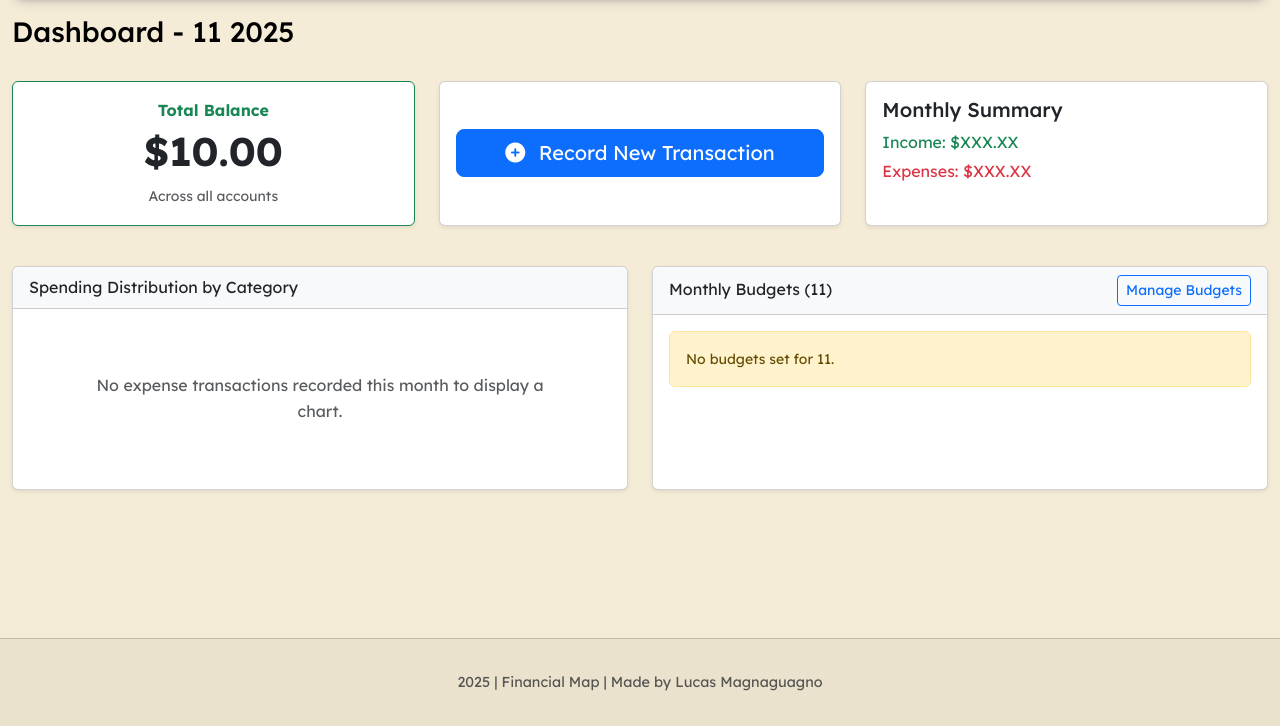
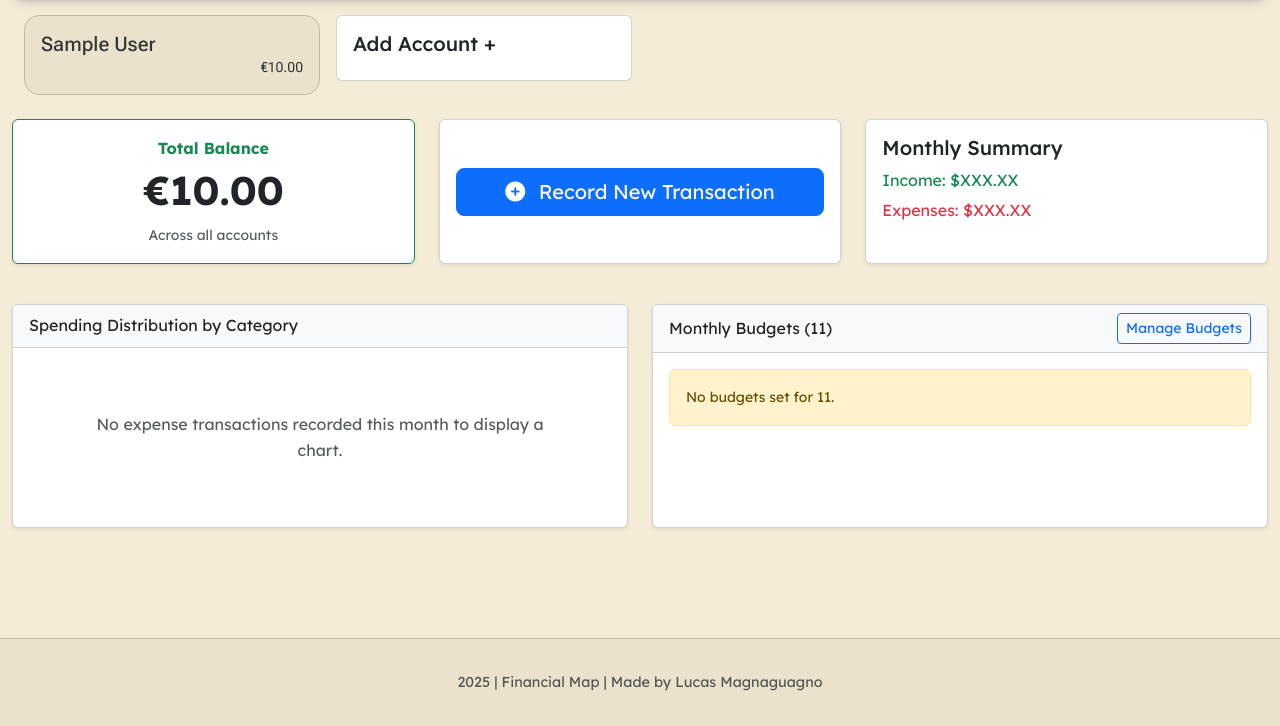
Before and after one commit to mlucasmichel/finantial-map-app, a Django app: page / in a window 1280 px wide. Shown: the part 74-800 px from the top of the page. Run offline with Django 4.2, Linux system fonts and the light colour scheme; a user stored in the database is signed in; data comes from the database, SQL or seed files in the repository; tables that the repository leaves empty hold one stand-in row (values such as "Sample post"); some libraries are stand-ins or nearby versions.

Commit message:
Implement account display on dashboard and add account card styles

```diff
--- a/budget/templates/budget/account_list.html
+++ b/budget/templates/budget/account_list.html
@@ -8,7 +8,6 @@
 {% block main_content %}
     <h1 class="h3 mb-4">Your Financial Accounts</h1>
 
-    {# INSERT ACCOUNT LIST TABLE HERE #}
     {% if accounts %}
         <div class="table-responsive">
             <table class="table table-striped table-hover">
--- a/budget/templates/budget/dashboard.html
+++ b/budget/templates/budget/dashboard.html
@@ -3,18 +3,43 @@
 {% block title %}Dashboard{% endblock title %}
 
 {% block content %}
-<div class="row mb-4">
-    <div class="col-12">
-        <h1 class="h3">Dashboard - {{ current_month }} {{ current_year }}</h1>
+
+<section id="accounts-section" class="container-fluid mb-4">
+    <div class="row row-cols-md-4 row-cols-2 g-3">
+        {% if accounts %}
+        {% for account in accounts %}
+        <div class="col">
+            <div class="account-card">
+                <div>
+                    <h5 class="card-title">{{ account.name }}</h5>
+                    <div class="w-100 d-flex justify-content-end">
+                        <p class="m-0">€{{ account.balance|floatformat:2 }}</p>
+                    </div>
+                </div>
+            </div>
+        </div>
+        {% endfor %}
+        <div class="col">
+            <div class="card">
+                <div class="card-body">
+                    <h5 class="card-title">Add Account +</h5>
+                </div>
+            </div>
+        </div>
+        {% else %}
+        <div class="col-12">
+            <div class="alert alert-info">You haven't added any accounts yet.</div>
+        </div>
+        {% endif %}
     </div>
-</div>
+</section>
 
 <div class="row mb-4">
     <div class="col-md-4 mb-3">
         <div class="card shadow-sm text-center border-success">
             <div class="card-body">
                 <p class="card-text text-success fw-bold mb-1">Total Balance</p>
-                <h2 class="card-title display-6 fw-bolder">${{ total_balance|floatformat:2 }}</h2>
+                <h2 class="card-title display-6 fw-bolder">€{{ total_balance|floatformat:2 }}</h2>
                 <small class="text-muted">Across all accounts</small>
             </div>
         </div>
--- a/budget/views.py
+++ b/budget/views.py
@@ -220,6 +220,10 @@ class DashboardView(LoginRequiredMixin, TemplateView):
         current_month = today.month
         current_year = today.year
 
+        # -- User Accounts -- #
+        user_accounts = Account.objects.filter(user=user)
+        context['accounts'] = user_accounts
+
         # -- Total balance across all accounts -- #
         balancce_summary = Account.objects.filter(user=user).aggregate(total_balance=Sum('balance'))
         context['total_balance'] = balancce_summary['total_balance'] or 0.00
--- a/static/css/style.css
+++ b/static/css/style.css
@@ -165,3 +165,24 @@ footer {
 }
 
 /* --- END General styles --- */
+
+/* --- Specific component styles --- */
+/* Account cards */
+.account-card {
+  background-color: var(--bg-200);
+  border: 1px solid var(--bg-300);
+  font-family: var(--font-secondary);
+  font-size: calc(0.87rem * 1);
+  text-transform: capitalize;
+  color: var(--text-100);
+  border-radius: 15px;
+  padding: 1rem;
+  transition: box-shadow 0.3s ease, transform 0.2s ease;
+}
+.account-card:hover {
+  box-shadow: var(--float-shadow);
+  transform: scale(1.02);
+  cursor: pointer;
+}
+
+/* --- END Specific component styles --- */
```
